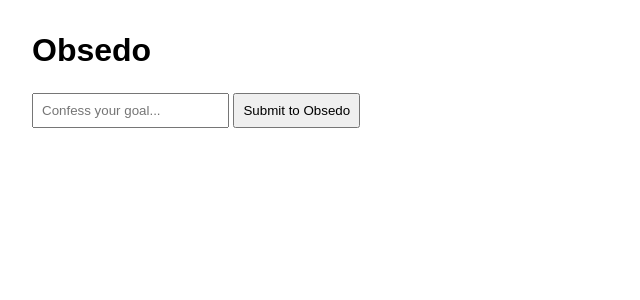
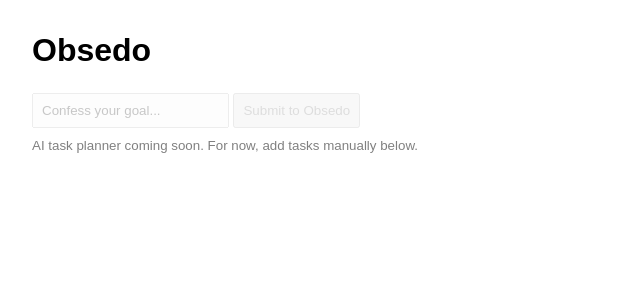
Before and after one commit to jvlyndark/obsedo, a Flask app: page / in a window 1280 px wide. Shown: the top 300 px of the page, without its empty margins (0-640 px from the left). Run offline with Flask 3, Linux system fonts and the light colour scheme.

Commit message:
Temporarily disabled ChatGPT features and cleaned up UI

```diff
--- a/app/routes.py
+++ b/app/routes.py
@@ -98,6 +98,9 @@ def delete_task(task_id):
 
 @bp.route("/generate-tasks", methods=["POST"])
 def generate_tasks_from_goal():
+    return jsonify({"error": "This feature is temporarily disabled."}), 503
+
+    # TODO: Add back OpenAI features after MVP
     client = OpenAI(api_key=os.getenv("OPENAI_API_KEY"))
     data = request.get_json()
     goal = data.get("goal")
--- a/app/templates/index.html
+++ b/app/templates/index.html
@@ -11,19 +11,25 @@
   <body>
     <h1>Obsedo</h1>
 
-    <form id="goal-form">
+    <!-- Future feature: AI-powered task planning -->
+    <form id="goal-form" style="opacity: 0.4" disabled>
       <input
         type="text"
         id="goal"
         placeholder="Confess your goal..."
-        required
+        disabled
       />
-      <button type="submit">Submit to Obsedo</button>
+      <button type="submit" disabled>Submit to Obsedo</button>
     </form>
+    <small style="color: gray"
+      >AI task planner coming soon. For now, add tasks manually below.</small
+    >
 
     <ul id="task-list"></ul>
 
     <script>
+      const list = document.getElementById("task-list");
+
       document
         .getElementById("goal-form")
         .addEventListener("submit", async (e) => {
@@ -35,21 +41,43 @@
             body: JSON.stringify({ goal }),
           });
 
-          const tasks = await res.json();
+          const data = await res.json();
           const list = document.getElementById("task-list");
           list.innerHTML = "";
 
-          tasks.forEach((task) => {
+          if (res.ok && Array.isArray(data)) {
+            data.forEach((task) => {
+              const li = document.createElement("li");
+              li.innerHTML = `
+              <strong>${task.title}</strong><br>
+              <small>Category: ${task.category} | Priority: ${task.priority}</small><br>
+              <button data-id="${task.id}" class="complete-btn">Mark Complete</button>
+              `;
+              list.appendChild(li);
+            });
+          } else {
             const li = document.createElement("li");
+            li.innerHTML = `<span style="color:red;">Error: ${
+              data.error || "Unknown error"
+            }</span>`;
+            list.appendChild(li);
+          }
+        });
 
-            li.innerHTML = `
-                <strong>${task.title}</strong><br>
-                <small>Category: ${task.category} | Priority: ${task.priority}</small>
-            `;
+      list.addEventListener("click", async (e) => {
+        if (e.target.classList.contains("complete-btn")) {
+          const taskId = e.target.getAttribute("data-id");
 
-            list.appendChild(li);
+          const res = await fetch(`/tasks/${taskId}/complete`, {
+            method: "PATCH",
           });
-        });
+
+          if (res.ok) {
+            e.target.parentElement.style.opacity = 0.4;
+            e.target.remove();
+          }
+        }
+      });
     </script>
   </body>
 </html>
```
